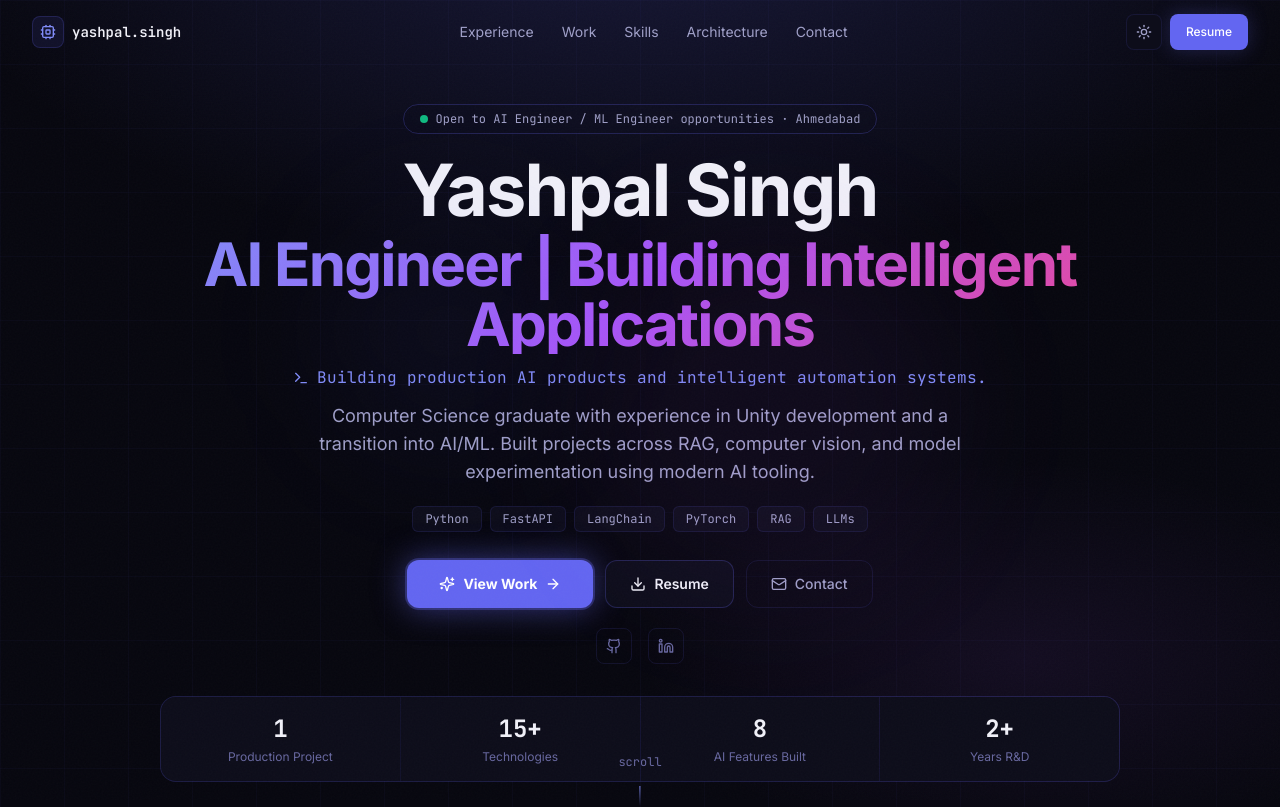
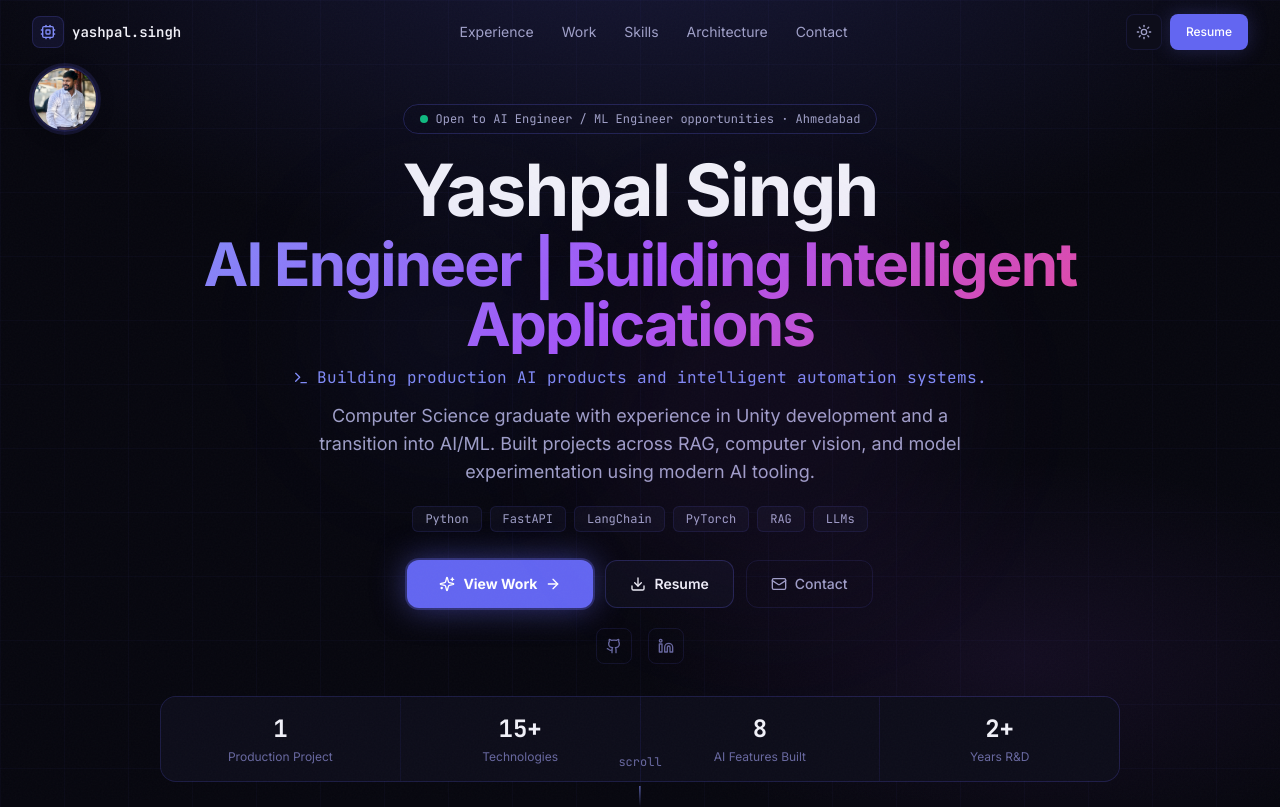
Before and after one commit to YashpalSingh1234/Portfolio, a Next.js app: page / in a window 1280 px wide. Shown: the top 807 px of the page. Built offline with nearby package versions, Linux system fonts and the light colour scheme.

Commit message:
add photo

```diff
--- a/components/layout/Navbar.tsx
+++ b/components/layout/Navbar.tsx
@@ -1,7 +1,9 @@
 'use client'
 
-import { useState, useEffect } from 'react'
-import { motion, useScroll, useMotionValueEvent } from 'framer-motion'
+import { useState, useEffect, useCallback } from 'react'
+import Image from 'next/image'
+import { createPortal } from 'react-dom'
+import { motion, useScroll, useMotionValueEvent, AnimatePresence } from 'framer-motion'
 import { Menu, X, Cpu } from 'lucide-react'
 import { ThemeToggle } from '@/components/ui/ThemeToggle'
 import { cn } from '@/lib/utils'
@@ -18,7 +20,27 @@
   const [isOpen, setIsOpen] = useState(false)
   const [hidden, setHidden] = useState(false)
   const [scrolled, setScrolled] = useState(false)
+  const [modalOpen, setModalOpen] = useState(false)
   const { scrollY } = useScroll()
+
+  const openModal = useCallback(() => {
+    setModalOpen(true)
+    document.body.style.overflow = 'hidden'
+  }, [])
+
+  const closeModal = useCallback(() => {
+    setModalOpen(false)
+    document.body.style.overflow = ''
+  }, [])
+
+  useEffect(() => {
+    const onKey = (e: KeyboardEvent) => { if (e.key === 'Escape') closeModal() }
+    if (modalOpen) window.addEventListener('keydown', onKey)
+    return () => {
+      window.removeEventListener('keydown', onKey)
+      if (!isOpen) document.body.style.overflow = ''
+    }
+  }, [modalOpen, closeModal, isOpen])
 
   useMotionValueEvent(scrollY, 'change', (latest) => {
     const prev = scrollY.getPrevious() ?? 0
@@ -49,6 +71,7 @@
       >
         <div className="mx-auto flex h-16 max-w-7xl items-center justify-between px-4 sm:px-6 lg:px-8">
           {/* Logo */}
+          <div className="relative">
             <a
               href="#"
               className="flex items-center gap-2 font-mono text-sm font-semibold text-[var(--text-primary)] hover:text-[var(--brand)] transition-colors"
@@ -58,6 +81,39 @@
               </div>
               <span>yashpal.singh</span>
             </a>
+
+            {/* Avatar — floats below the logo, left-aligned */}
+            <motion.button
+              onClick={openModal}
+              aria-label="View profile photo"
+              initial={{ opacity: 0, scale: 0.8 }}
+              animate={{ opacity: 1, scale: 1 }}
+              transition={{ duration: 0.4, delay: 0.3 }}
+              className="absolute left-0 top-[calc(100%+18px)] h-[66px] w-[66px] rounded-full overflow-hidden border-2 border-[var(--border-strong)] cursor-pointer focus:outline-none focus-visible:ring-2 focus-visible:ring-brand-500 hidden sm:block"
+              style={{
+                boxShadow: '0 0 0 3px rgba(99,102,241,0.14), 0 4px 18px rgba(0,0,0,0.18)',
+                transition: 'box-shadow 0.25s ease, transform 0.25s ease',
+              }}
+              onMouseEnter={e => {
+                const el = e.currentTarget as HTMLElement
+                el.style.boxShadow = '0 0 0 4px rgba(99,102,241,0.32), 0 6px 24px rgba(99,102,241,0.28)'
+                el.style.transform = 'scale(1.09)'
+              }}
+              onMouseLeave={e => {
+                const el = e.currentTarget as HTMLElement
+                el.style.boxShadow = '0 0 0 3px rgba(99,102,241,0.14), 0 4px 18px rgba(0,0,0,0.18)'
+                el.style.transform = 'scale(1)'
+              }}
+            >
+              <Image
+                src="/images/profile/yash-kushwah.jpg"
+                alt="Yash Kushwah — click to view"
+                fill
+                style={{ objectFit: 'cover' }}
+                priority
+              />
+            </motion.button>
+          </div>
 
           {/* Desktop nav */}
           <nav className="hidden md:flex items-center gap-1">
@@ -92,6 +148,57 @@
           </div>
         </div>
       </motion.header>
+
+      {/* ── Profile photo modal ── */}
+      {typeof window !== 'undefined' && createPortal(
+        <AnimatePresence>
+          {modalOpen && (
+            <motion.div
+              key="modal-backdrop"
+              initial={{ opacity: 0 }}
+              animate={{ opacity: 1 }}
+              exit={{ opacity: 0 }}
+              transition={{ duration: 0.2 }}
+              className="fixed inset-0 z-[9999] flex items-center justify-center p-4"
+              style={{ background: 'rgba(0,0,0,0.78)', backdropFilter: 'blur(14px)', WebkitBackdropFilter: 'blur(14px)' }}
+              onClick={closeModal}
+              role="dialog"
+              aria-modal="true"
+              aria-label="Profile photo"
+            >
+              <button
+                onClick={closeModal}
+                aria-label="Close"
+                className="absolute top-5 right-5 flex h-9 w-9 items-center justify-center rounded-full border border-white/20 bg-white/10 text-white hover:bg-white/20 transition-all"
+              >
+                <X className="h-4 w-4" />
+              </button>
+              <motion.div
+                key="modal-image"
+                initial={{ opacity: 0, scale: 0.88 }}
+                animate={{ opacity: 1, scale: 1 }}
+                exit={{ opacity: 0, scale: 0.88 }}
+                transition={{ duration: 0.28, ease: [0.25, 0.46, 0.45, 0.94] }}
+                onClick={e => e.stopPropagation()}
+                className="relative rounded-full overflow-hidden border-2 border-white/20"
+                style={{
+                  width: 'clamp(280px, 50vmin, 520px)',
+                  height: 'clamp(280px, 50vmin, 520px)',
+                  boxShadow: '0 0 0 6px rgba(99,102,241,0.2), 0 24px 64px rgba(0,0,0,0.55)',
+                }}
+              >
+                <Image
+                  src="/images/profile/yash-kushwah.jpg"
+                  alt="Yash Kushwah"
+                  fill
+                  style={{ objectFit: 'cover' }}
+                />
+              </motion.div>
+            </motion.div>
+          )}
+        </AnimatePresence>,
+        document.body
+      )}
 
       {/* Mobile menu overlay */}
       {isOpen && (
--- a/components/sections/Hero.tsx
+++ b/components/sections/Hero.tsx
@@ -191,6 +191,7 @@
             </div>
           ))}
         </motion.div>
+
       </div>
 
       {/* Scroll indicator */}
```
Also changed, not shown: public/images/profile/yash-kushwah.jpg (added). Lines whose indentation alone changed are shown as unchanged.
